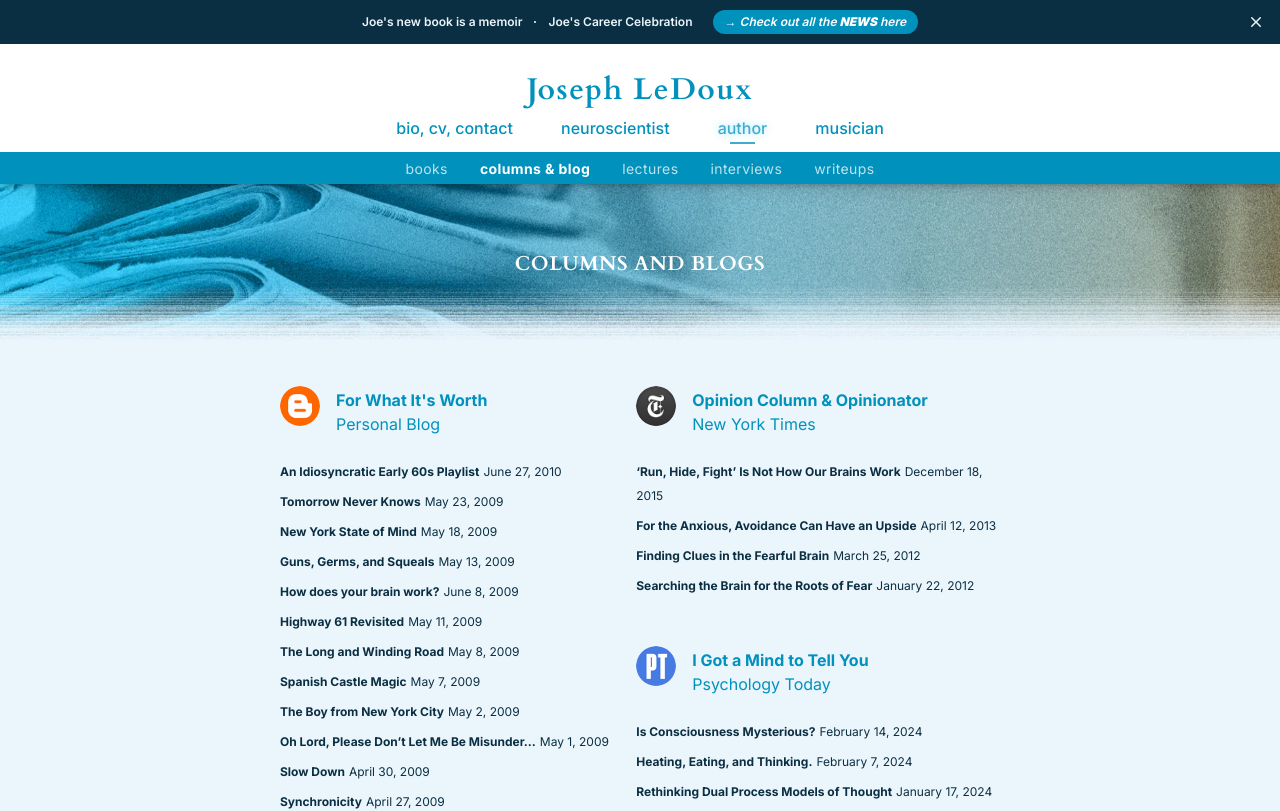
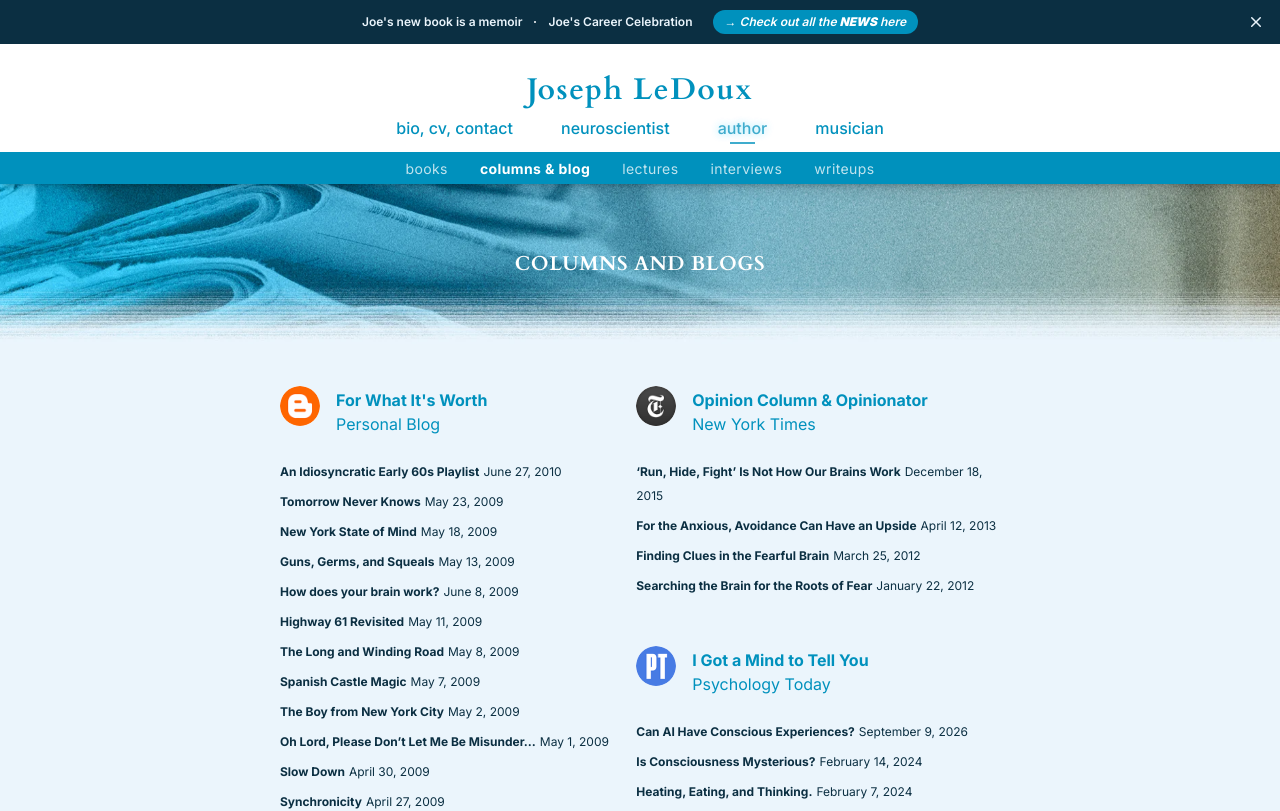
Before and after one commit to imercadal/joe-ledoux, a Next.js app: page /author/columns in a window 1280 px wide. Shown: the top 811 px of the page. Built offline with nearby package versions, Linux system fonts and the light colour scheme; a web font is replaced by a local one.

Commit message:
Added lectures and column

```diff
--- a/app/author/columns/post-data.ts
+++ b/app/author/columns/post-data.ts
@@ -7,7 +7,17 @@ export interface Post {
     urlToPost: string;
 }
 
-export const posts : Post[] = [{
+export const posts : Post[] = [
+
+{
+    id: "545",
+    title: "Can AI Have Conscious Experiences?",
+    mediaCompany: "Psychology Today",
+    section: "I Got a Mind to Tell You",
+    date: new Date("2026-09-09"),
+    urlToPost: "https://www.psychologytoday.com/us/blog/i-got-a-mind-to-tell-you/202609/can-ai-have-conscious-experiences"
+},
+{
     id: "098",
     title: "Is Consciousness Mysterious?",
     mediaCompany: "Psychology Today",
@@ -301,5 +311,8 @@ export const posts : Post[] = [{
     section: "For What It's Worth",
     date: new Date("2009-04-11"),
     urlToPost: "https://ledouxjoseph.blogspot.com/2009/04/saturday-april-11-2009-cambridge-uk.html"
-}
+},
+
+
+
 ]
--- a/app/neuroscientist/lectures/lecture-data.ts
+++ b/app/neuroscientist/lectures/lecture-data.ts
@@ -1989,4 +1989,29 @@ export const lectures : Lecture[] = [
     date: new Date("2025-11-19"),
     urlToLecture: ""
   },
+  {
+    id: "500",
+    title: "Putting the Mental Back into Mental Disorders",
+    event: "Cognitive Neuroscience George Miller Award, Vancouver CA",
+    date: new Date("2026-03-09")
+  },
+    {
+    id: "501",
+    title: "Keynote lecture, Putting the Mental Back into Mental Disorders",
+    event: "American Psychopathological Association, Boston MA",
+    date: new Date("2026-03-17")
+  },
+  {
+    id: "502",
+    title: "Keynote Lecture: “Starting Life Over and Over”",
+    event: "Family Firm Institute, FFI Global Conference 2026, New York, NY",
+    date: new Date("2026-10-29"),
+    urlToLecture: "https://digital.ffi.org/2026-main-conference/"
+  },
+  {
+    id: "503",
+    title: "Keynote Lecture: The Troubling Problem of the Emotional Brain",
+    event: "Brain Health Institute, Rutgers University",
+    date: new Date("2026-12-02")
+  },
 ]
```
